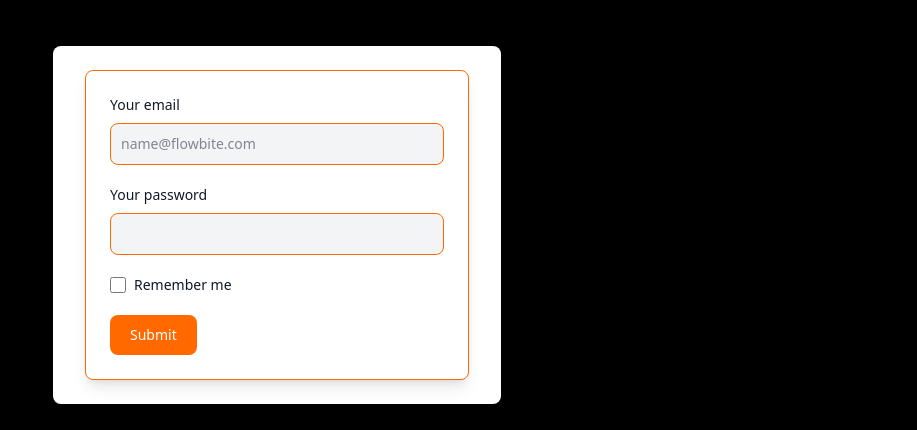
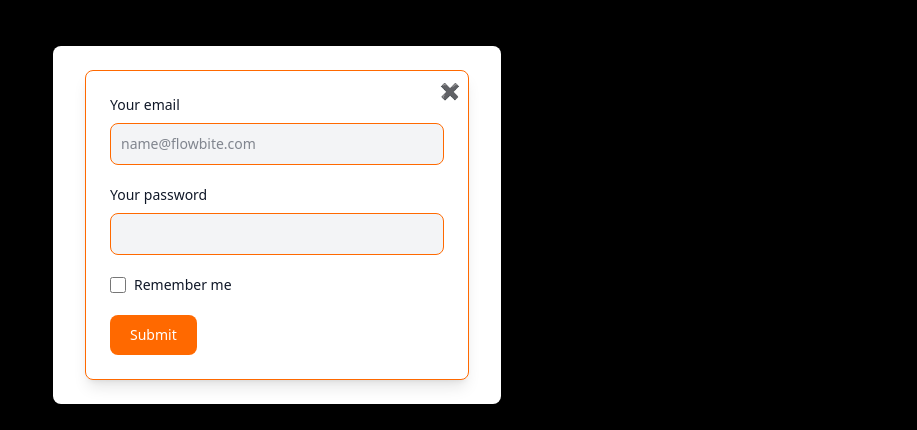
Before and after one commit to SujalKhantwal/landing-page, a React (Vite) app: page / in a window 1280 px wide. Both pictures are taken after a click on the button "Login". Shown: the part 175-605 px from the top of the page, without its empty margins (363-1280 px from the left). Built offline with nearby package versions, Linux system fonts and the light colour scheme.

Commit message:
added some fixes

```diff
--- a/src/components/Form.jsx
+++ b/src/components/Form.jsx
@@ -20,8 +20,21 @@ const FormComponent = () => {
     console.log("Form submitted:", formData);
   };
 
+  const handleClose = () => {
+    window.location.reload(); // Reloads the website when close button is clicked
+  };
+
   return (
-    <form className="max-w-sm mx-auto bg-white p-6 rounded-lg shadow-lg border border-orange-500" onSubmit={handleSubmit}>
+    <div className="relative max-w-sm mx-auto bg-white p-6 rounded-lg shadow-lg border border-orange-500">
+      {/* Close Button */}
+      <button
+        className="absolute top-2 right-2 text-gray-500 hover:text-gray-700"
+        onClick={handleClose}
+      >
+        ✖
+      </button>
+
+      <form onSubmit={handleSubmit}>
         <div className="mb-5">
           <label
             htmlFor="email"
@@ -82,6 +95,7 @@ const FormComponent = () => {
           Submit
         </button>
       </form>
+    </div>
   );
 };
 
--- a/src/components/PoweredBy.jsx
+++ b/src/components/PoweredBy.jsx
@@ -1,8 +1,8 @@
 export default function PoweredBy() {
     return (
         <div className="flex flex-col justify-center items-center bg-[#E4875D] px-4 md:px-10 py-10 mb-20">
-            {/* Perfected by text */}
-            <div className="w-full text-white text-center font-[Helvetica Neue] font-bold leading-tight tracking-tight">
+            {/* Powered by text */}
+            <div className="w-full text-white text-center font-[Helvetica Neue] font-bold text-4xl leading-tight tracking-tight">
                 Perfected by
             </div>
 
```
Lines whose indentation alone changed are shown as unchanged.
